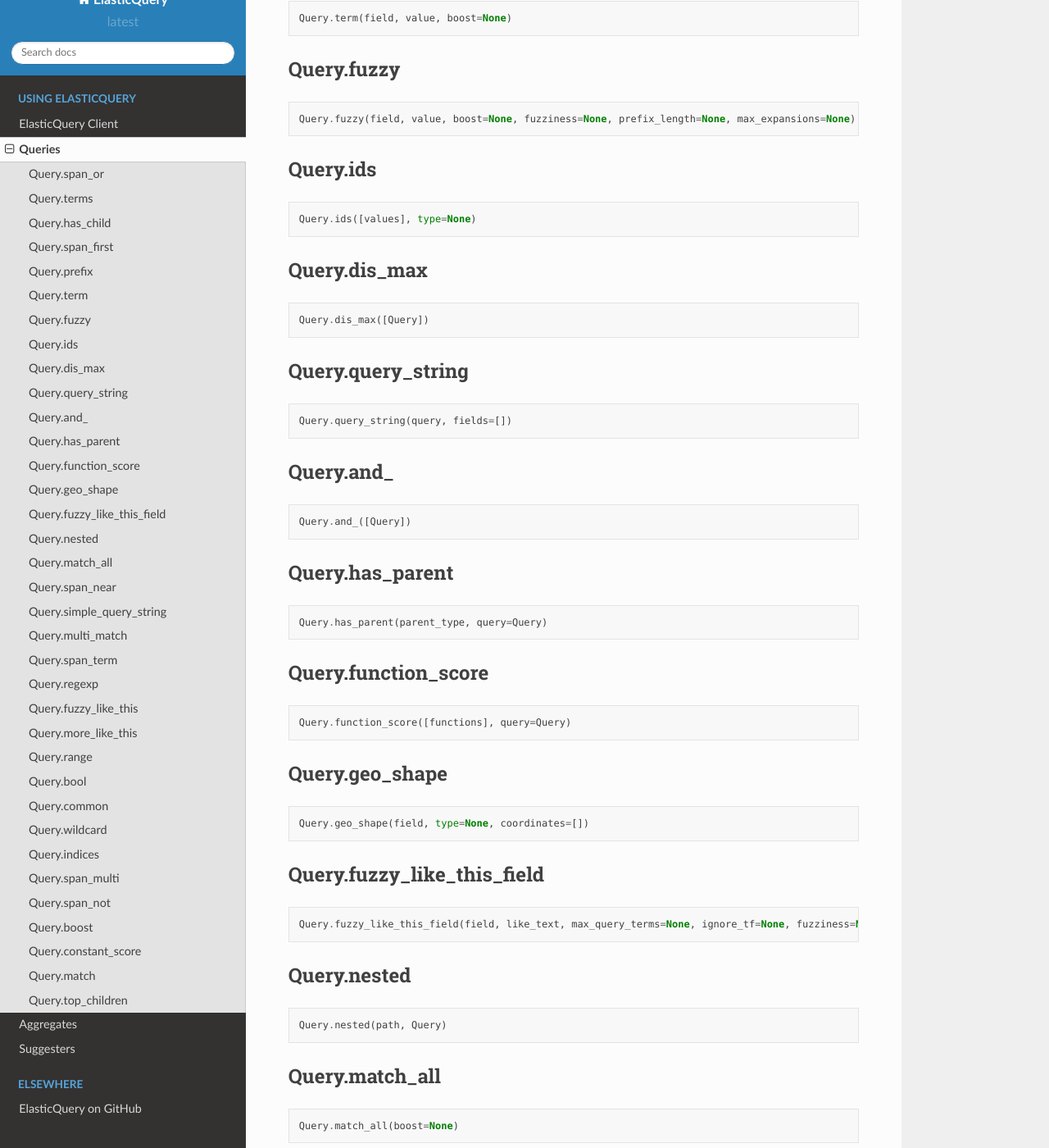
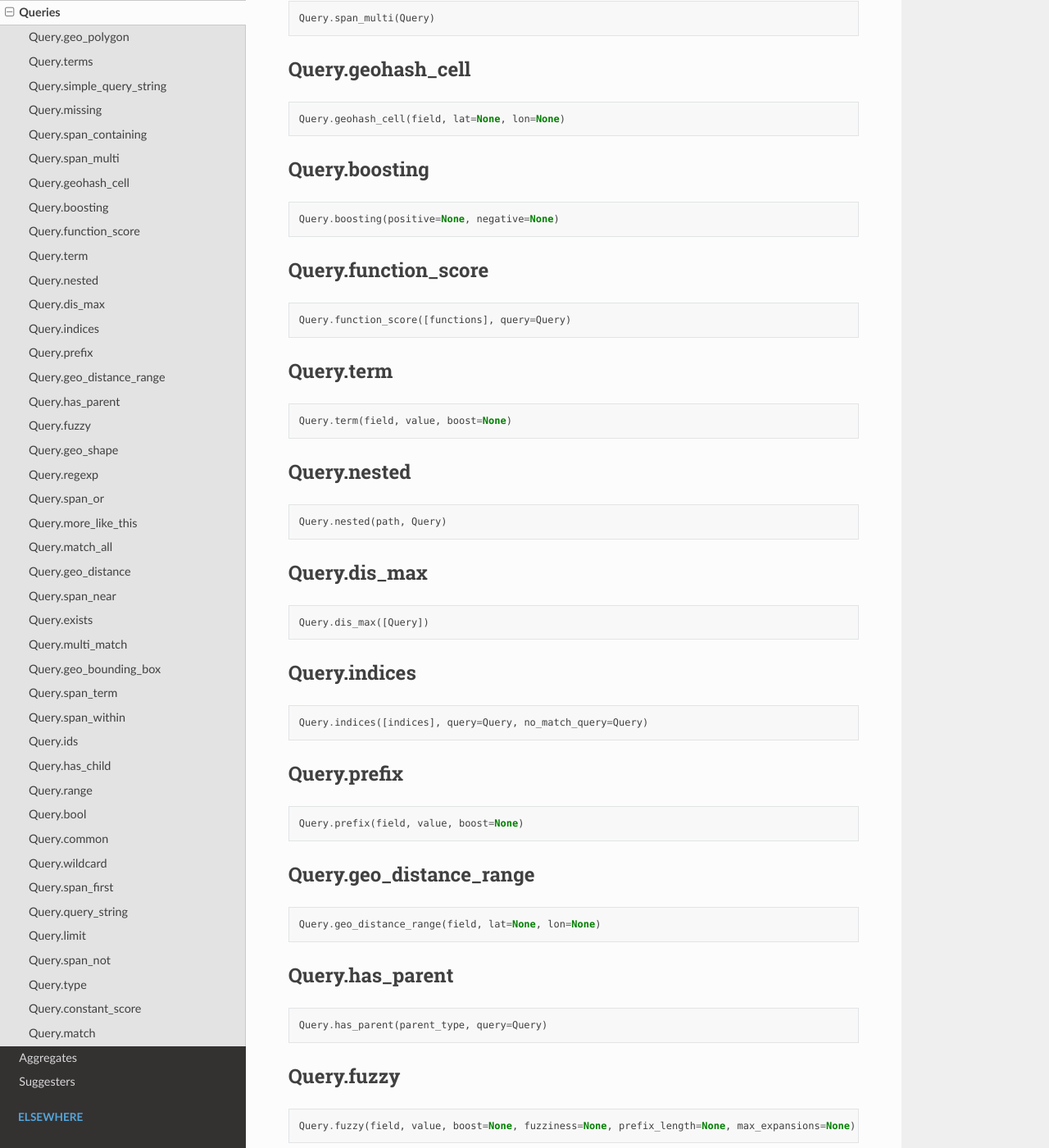
Before and after one commit to Fizzadar/ElasticQuery, a Sphinx documentation site: the page built from docs/queries.rst, in a window 1280 px wide and 1400 px high, scrolled down 901 px. Shown: the whole window at 82% size. Built offline with Sphinx 7.4.7 and the Read the Docs theme 2.0.0, drawn with Linux system fonts in a browser that asks for light colours; some of the changed text lies outside the part shown.

Commit message:
Docs update.

```diff
--- a/docs/queries.rst
+++ b/docs/queries.rst
@@ -4,6 +4,158 @@ Queries
 Note that all Query calls can also be passed additional keyword arguments not specified here, but no validation of inputs is done on them.
 
 
+
+
+Query.geo_polygon
+~~~~~~~~~~~~~~~~~
+
+.. code:: python
+
+    Query.geo_polygon(field, [points])
+
+
+Query.terms
+~~~~~~~~~~~
+
+.. code:: python
+
+    Query.terms(field, [value])
+
+
+Query.simple_query_string
+~~~~~~~~~~~~~~~~~~~~~~~~~
+
+.. code:: python
+
+    Query.simple_query_string(query, fields=[])
+
+
+Query.missing
+~~~~~~~~~~~~~
+
+.. code:: python
+
+    Query.missing(field)
+
+
+Query.span_containing
+~~~~~~~~~~~~~~~~~~~~~
+
+.. code:: python
+
+    Query.span_containing(Query, Query)
+
+
+Query.span_multi
+~~~~~~~~~~~~~~~~
+
+.. code:: python
+
+    Query.span_multi(Query)
+
+
+Query.geohash_cell
+~~~~~~~~~~~~~~~~~~
+
+.. code:: python
+
+    Query.geohash_cell(field, lat=None, lon=None)
+
+
+Query.boosting
+~~~~~~~~~~~~~~
+
+.. code:: python
+
+    Query.boosting(positive=None, negative=None)
+
+
+Query.function_score
+~~~~~~~~~~~~~~~~~~~~
+
+.. code:: python
+
+    Query.function_score([functions], query=Query)
+
+
+Query.term
+~~~~~~~~~~
+
+.. code:: python
+
+    Query.term(field, value, boost=None)
+
+
+Query.nested
+~~~~~~~~~~~~
+
+.. code:: python
+
+    Query.nested(path, Query)
+
+
+Query.dis_max
+~~~~~~~~~~~~~
+
+.. code:: python
+
+    Query.dis_max([Query])
+
+
+Query.indices
+~~~~~~~~~~~~~
+
+.. code:: python
+
+    Query.indices([indices], query=Query, no_match_query=Query)
+
+
+Query.prefix
+~~~~~~~~~~~~
+
+.. code:: python
+
+    Query.prefix(field, value, boost=None)
+
+
+Query.geo_distance_range
+~~~~~~~~~~~~~~~~~~~~~~~~
+
+.. code:: python
+
+    Query.geo_distance_range(field, lat=None, lon=None)
+
+
+Query.has_parent
+~~~~~~~~~~~~~~~~
+
+.. code:: python
+
+    Query.has_parent(parent_type, query=Query)
+
+
+Query.fuzzy
+~~~~~~~~~~~
+
+.. code:: python
+
+    Query.fuzzy(field, value, boost=None, fuzziness=None, prefix_length=None, max_expansions=None)
+
+
+Query.geo_shape
+~~~~~~~~~~~~~~~
+
+.. code:: python
+
+    Query.geo_shape(field, type=None, coordinates=[])
+
+
+Query.regexp
+~~~~~~~~~~~~
+
+.. code:: python
+
+    Query.regexp(field, value, boost=None, flags=None)
 
 
 Query.span_or
@@ -14,52 +166,76 @@ Query.span_or
     Query.span_or([Query])
 
 
-Query.terms
-~~~~~~~~~~~
+Query.more_like_this
+~~~~~~~~~~~~~~~~~~~~
 
 .. code:: python
 
-    Query.terms(field, [value])
+    Query.more_like_this([fields], like_text)
 
 
-Query.has_child
+Query.match_all
 ~~~~~~~~~~~~~~~
 
 .. code:: python
 
-    Query.has_child(type, query=Query)
+    Query.match_all(boost=None)
 
 
-Query.span_first
-~~~~~~~~~~~~~~~~
+Query.geo_distance
+~~~~~~~~~~~~~~~~~~
 
 .. code:: python
 
-    Query.span_first(Query)
+    Query.geo_distance(field, lat=None, lon=None)
 
 
-Query.prefix
+Query.span_near
+~~~~~~~~~~~~~~~
+
+.. code:: python
+
+    Query.span_near([Query])
+
+
+Query.exists
 ~~~~~~~~~~~~
 
 .. code:: python
 
-    Query.prefix(field, value, boost=None)
+    Query.exists(field)
 
 
-Query.term
-~~~~~~~~~~
+Query.multi_match
+~~~~~~~~~~~~~~~~~
 
 .. code:: python
 
-    Query.term(field, value, boost=None)
+    Query.multi_match([fields], query)
 
 
-Query.fuzzy
-~~~~~~~~~~~
+Query.geo_bounding_box
+~~~~~~~~~~~~~~~~~~~~~~
 
 .. code:: python
 
-    Query.fuzzy(field, value, boost=None, fuzziness=None, prefix_length=None, max_expansions=None)
+    Query.geo_bounding_box(field, top_left=None, bottom_right=None)
+
+
+Query.span_term
+~~~~~~~~~~~~~~~
+
+.. code:: python
+
+    Query.span_term(field, value, boost=None)
+
+
+Query.span_within
+~~~~~~~~~~~~~~~~~
+
+.. code:: python
+
+    Query.span_within(Query, Query)
 
 
 Query.ids
@@ -70,132 +246,12 @@ Query.ids
     Query.ids([values], type=None)
 
 
-Query.dis_max
-~~~~~~~~~~~~~
-
-.. code:: python
-
-    Query.dis_max([Query])
-
-
-Query.query_string
-~~~~~~~~~~~~~~~~~~
-
-.. code:: python
-
-    Query.query_string(query, fields=[])
-
-
-Query.and\_
-~~~~~~~~~~~
-
-.. code:: python
-
-    Query.and_([Query])
-
-
-Query.has_parent
-~~~~~~~~~~~~~~~~
-
-.. code:: python
-
-    Query.has_parent(parent_type, query=Query)
-
-
-Query.function_score
-~~~~~~~~~~~~~~~~~~~~
-
-.. code:: python
-
-    Query.function_score([functions], query=Query)
-
-
-Query.geo_shape
+Query.has_child
 ~~~~~~~~~~~~~~~
 
 .. code:: python
 
-    Query.geo_shape(field, type=None, coordinates=[])
-
-
-Query.fuzzy_like_this_field
-~~~~~~~~~~~~~~~~~~~~~~~~~~~
-
-.. code:: python
-
-    Query.fuzzy_like_this_field(field, like_text, max_query_terms=None, ignore_tf=None, fuzziness=None, prefix_length=None, boost=None, analyzer=None)
-
-
-Query.nested
-~~~~~~~~~~~~
-
-.. code:: python
-
-    Query.nested(path, Query)
-
-
-Query.match_all
-~~~~~~~~~~~~~~~
-
-.. code:: python
-
-    Query.match_all(boost=None)
-
-
-Query.span_near
-~~~~~~~~~~~~~~~
-
-.. code:: python
-
-    Query.span_near([Query])
-
-
-Query.simple_query_string
-~~~~~~~~~~~~~~~~~~~~~~~~~
-
-.. code:: python
-
-    Query.simple_query_string(query, fields=[])
-
-
-Query.multi_match
-~~~~~~~~~~~~~~~~~
-
-.. code:: python
-
-    Query.multi_match([fields], query)
-
-
-Query.span_term
-~~~~~~~~~~~~~~~
-
-.. code:: python
-
-    Query.span_term(field, value, boost=None)
-
-
-Query.regexp
-~~~~~~~~~~~~
-
-.. code:: python
-
-    Query.regexp(field, value, boost=None, flags=None)
-
-
-Query.fuzzy_like_this
-~~~~~~~~~~~~~~~~~~~~~
-
-.. code:: python
-
-    Query.fuzzy_like_this([fields], like_text)
-
-
-Query.more_like_this
-~~~~~~~~~~~~~~~~~~~~
-
-.. code:: python
-
-    Query.more_like_this([fields], like_text)
+    Query.has_child(type, query=Query)
 
 
 Query.range
@@ -230,20 +286,28 @@ Query.wildcard
     Query.wildcard(field, value, boost=None)
 
 
-Query.indices
-~~~~~~~~~~~~~
-
-.. code:: python
-
-    Query.indices([indices], query=Query, no_match_query=Query)
-
-
-Query.span_multi
+Query.span_first
 ~~~~~~~~~~~~~~~~
 
 .. code:: python
 
-    Query.span_multi(Query)
+    Query.span_first(Query)
+
+
+Query.query_string
+~~~~~~~~~~~~~~~~~~
+
+.. code:: python
+
+    Query.query_string(query, fields=[])
+
+
+Query.limit
+~~~~~~~~~~~
+
+.. code:: python
+
+    Query.limit(value)
 
 
 Query.span_not
@@ -254,12 +318,12 @@ Query.span_not
     Query.span_not(include=Query, exclude=Query)
 
 
-Query.boost
-~~~~~~~~~~~
+Query.type
+~~~~~~~~~~
 
 .. code:: python
 
-    Query.boost(positive=None, negative=None)
+    Query.type(value)
 
 
 Query.constant_score
@@ -276,11 +340,3 @@ Query.match
 .. code:: python
 
     Query.match(field, query, operator=None, zero_terms_query=None, cutoff_frequency=None, boost=None)
-
-
-Query.top_children
-~~~~~~~~~~~~~~~~~~
-
-.. code:: python
-
-    Query.top_children(type, query=Query)
```
Also changed, not shown: docs/aggregates.rst (+180 -60 lines).
